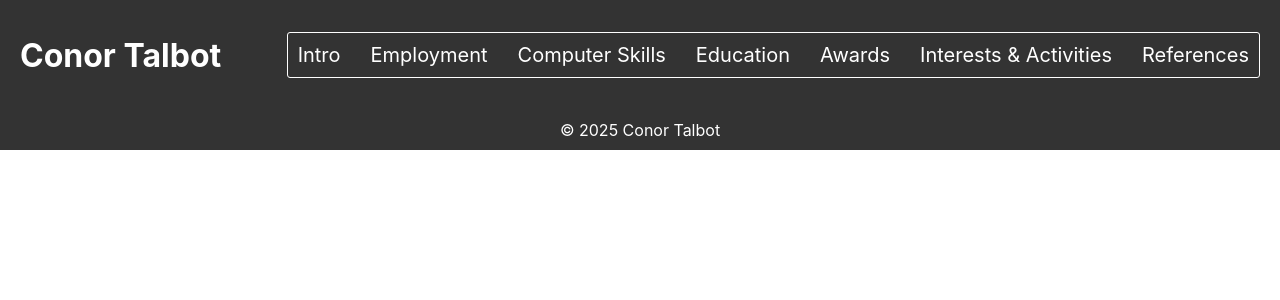
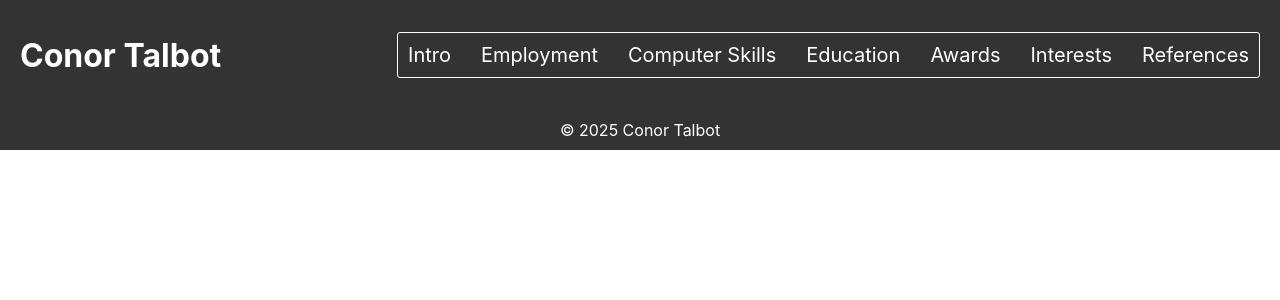
Before and after one commit to Conor07/cv-website, a React (Create React App) app: page / in a window 1280 px wide. Shown: the top 300 px of the page. Built offline with nearby package versions, Linux system fonts and the light colour scheme.

Commit message:
Updated header and page name

```diff
--- a/src/components/Header.tsx
+++ b/src/components/Header.tsx
@@ -109,7 +109,7 @@ const Header = () => {
             headerPageOnClick(PageNames.InterestsAndActivitiesPage)
           }
         >
-          <div className="Text">Interests &amp; Activities</div>
+          <div className="Text">Interests</div>
         </div>
 
         <div
--- a/src/pages/InterestsAndActivities.tsx
+++ b/src/pages/InterestsAndActivities.tsx
@@ -47,7 +47,7 @@ const InterestsAndActivities: React.FC<InterestsAndActivitiesProps> = ({
     >
       {/* <div className="CircleBackground LeftCircle LightGrey" /> */}
 
-      <div className="PageTitle">Interests And Activities</div>
+      <div className="PageTitle">Interests and Activities</div>
 
       <div className="Interests BoxShadow">
         <div className="Interest">
```
